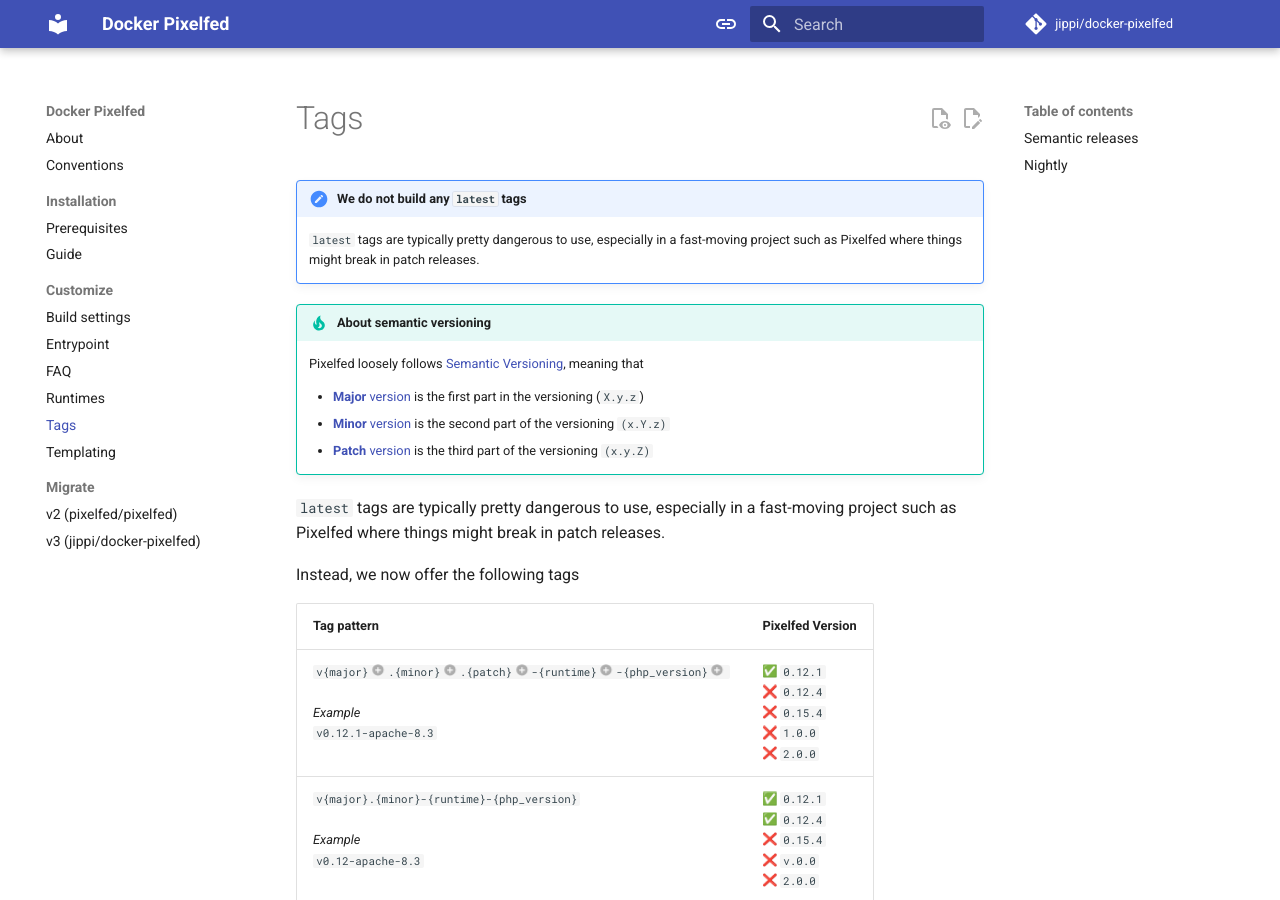
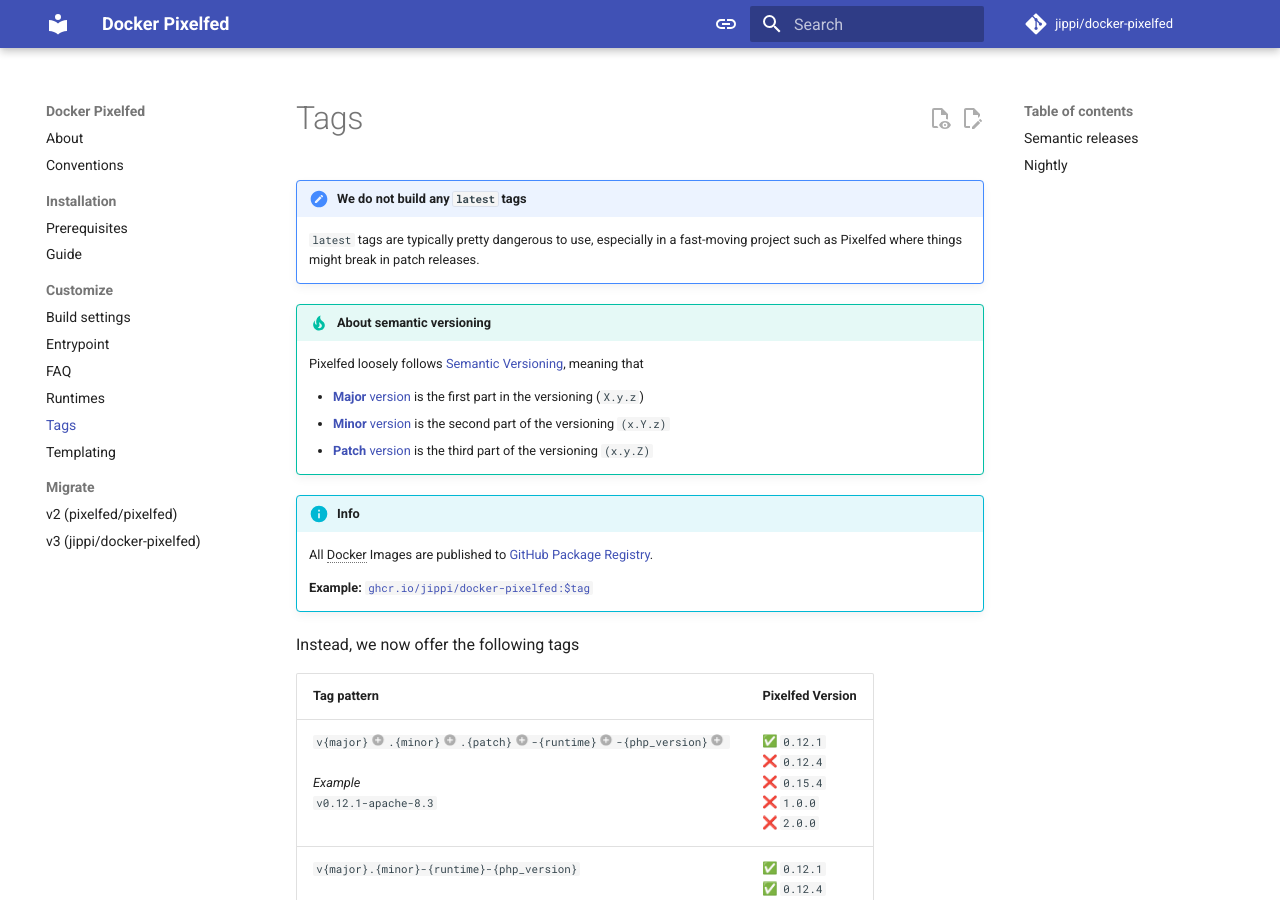
Before and after one commit to jippi/docker-pixelfed, an MkDocs documentation site: the page built from docs/customize/tags.md, in a window 1280 px wide and 900 px high. Built offline with MkDocs 1.6.1 and Material for MkDocs 9.7.7, drawn with Linux system fonts in a browser that asks for light colours; emoji names are drawn with the system emoji font; comment, search, counter and statistics services are not loaded; some of the changed text lies outside the part shown.

Commit message:
Update tags.md

```diff
--- a/docs/customize/tags.md
+++ b/docs/customize/tags.md
@@ -12,7 +12,11 @@
     * [**Minor** version](https://semver.org/#spec-item-7) is the second part of the versioning `(x.Y.z)`
     * [**Patch** version](https://semver.org/#spec-item-6) is the third part of the versioning `(x.y.Z)`
 
-`latest` tags are typically pretty dangerous to use, especially in a fast-moving project such as Pixelfed where things might break in patch releases.
+!!! info
+
+    All Docker Images are published to [GitHub Package Registry](https://github.com/jippi/docker-pixelfed/pkgs/container/docker-pixelfed).
+
+    **Example:** [`ghcr.io/jippi/docker-pixelfed:$tag`](https://github.com/jippi/docker-pixelfed/pkgs/container/docker-pixelfed)
 
 Instead, we now offer the following tags
 
@@ -65,6 +69,12 @@
 
 ## Nightly
 
+!!! info
+
+    All Docker Images are published to [GitHub Package Registry](https://github.com/jippi/docker-pixelfed/pkgs/container/docker-pixelfed).
+
+    **Example:** [`ghcr.io/jippi/docker-pixelfed:$tag`](https://github.com/jippi/docker-pixelfed/pkgs/container/docker-pixelfed)
+
 We will now automatically create *nightly* builds of Pixelfed from the `dev` and `staging` branches.
 
 `nightly-dev-{runtime}-{php_version}`
```
